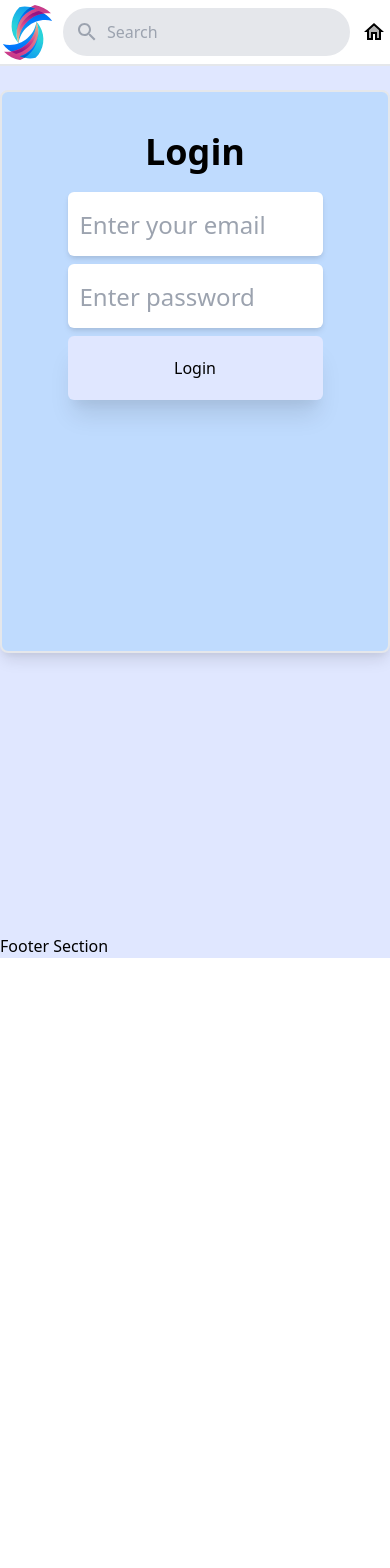
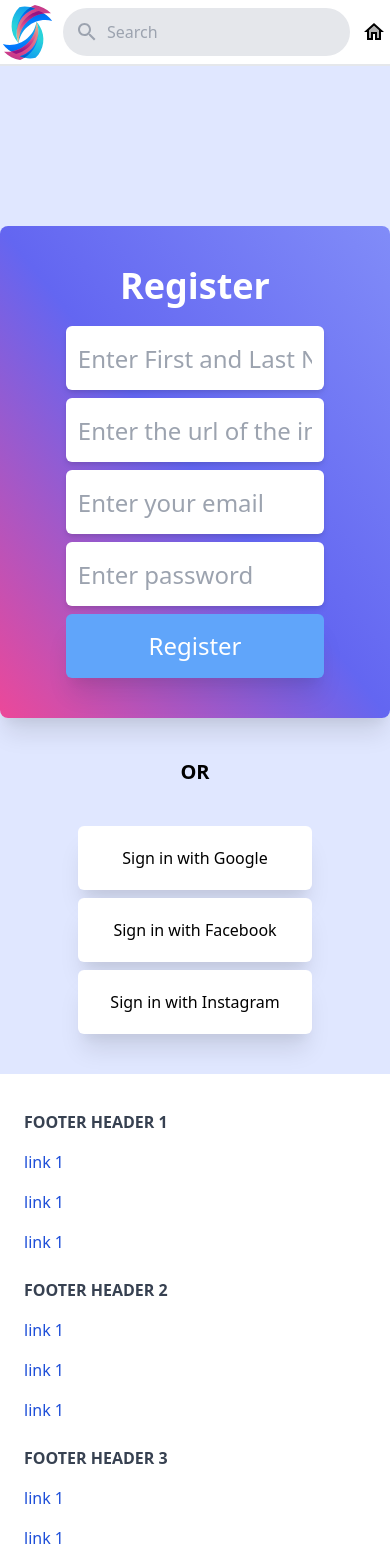
Before and after one commit to corey-calhoun/social-media-demo-nextjs, a Next.js app: page / in a window 390 px wide. Shown: the top 1568 px of the page. Before the commit the page ends 958 px from the top, so only its background shows below. Built offline with nearby package versions, Linux system fonts and the light colour scheme.

Commit message:
built login/register layouts

```diff
--- a/components/Footer.js
+++ b/components/Footer.js
@@ -2,9 +2,43 @@ import React from 'react'
 
 function Footer() {
   return (
-    <div className="flex w-full bottom-0 ">
-      <h1>Footer Section</h1>
-    </div>
+
+    <footer className="footer bg-white relative pt-1 border-b-2 border-blue-700">
+      <div className="container mx-auto px-6">
+
+        <div className="sm:flex sm:mt-8">
+          <div className="mt-8 sm:mt-0 sm:w-full sm:px-8 flex flex-col md:flex-row justify-between">
+            <div className="flex flex-col">
+              <span className="font-bold text-gray-700 uppercase mb-2">Footer header 1</span>
+              <span className="my-2"><a href="#" className="text-blue-700  text-md hover:text-blue-500">link 1</a></span>
+              <span className="my-2"><a href="#" className="text-blue-700  text-md hover:text-blue-500">link 1</a></span>
+              <span className="my-2"><a href="#" className="text-blue-700  text-md hover:text-blue-500">link 1</a></span>
+            </div>
+            <div className="flex flex-col">
+              <span className="font-bold text-gray-700 uppercase mt-4 md:mt-0 mb-2">Footer header 2</span>
+              <span className="my-2"><a href="#" className="text-blue-700 text-md hover:text-blue-500">link 1</a></span>
+              <span className="my-2"><a href="#" className="text-blue-700  text-md hover:text-blue-500">link 1</a></span>
+              <span className="my-2"><a href="#" className="text-blue-700 text-md hover:text-blue-500">link 1</a></span>
+            </div>
+            <div className="flex flex-col">
+              <span className="font-bold text-gray-700 uppercase mt-4 md:mt-0 mb-2">Footer header 3</span>
+              <span className="my-2"><a href="#" className="text-blue-700  text-md hover:text-blue-500">link 1</a></span>
+              <span className="my-2"><a href="#" className="text-blue-700  text-md hover:text-blue-500">link 1</a></span>
+              <span className="my-2"><a href="#" className="text-blue-700  text-md hover:text-blue-500">link 1</a></span>
+            </div>
+          </div>
+        </div>
+      </div>
+      <div className="container mx-auto px-6">
+        <div className="mt-16 border-t-2 border-gray-300 flex flex-col items-center">
+          <div className="sm:w-2/3 text-center py-6">
+            <p className="text-sm text-blue-700 font-bold mb-2">
+              © 2020 by Corey Calhoun
+            </p>
+          </div>
+        </div>
+      </div>
+    </footer>
   )
 }
 
--- a/components/Header.js
+++ b/components/Header.js
@@ -13,7 +13,7 @@ function Header() {
   }
 
   return (
-    <div className="flex bg-white justify-between md:justify-evenly  items-center py2 mx-auto border-b-2 mb-6 top-0 sticky z-100">
+    <div className="flex bg-white justify-between md:justify-evenly  items-center py2 mx-auto border-b-2  top-0 sticky z-100">
       <div className="object-contian flex-shrink-0 flex mx-auto">
         <Image
           src={logo}
--- a/components/Login.js
+++ b/components/Login.js
@@ -1,26 +1,54 @@
-import React from 'react'
+import { useState } from 'react'
+import { auth } from '../firebase'
 
 function Login() {
+
+    const [email, setEmail] = useState('');
+    const [password, setPassword] = useState('');
+
+    const login = (e) => {
+        e.preventDefault();
+
+
+    }
+
     return (
-        <div className="md:flex justify-center h-screen">
-            <form className="flex-col space-y-2 p-10  bg-blue-200 md:w-1/3 m-auto h-4/6 rounded-lg border-2 shadow-lg">
-                <h1 className="flex justify-center text-4xl font-bold mb-5">Login</h1>
+        <div className="md:flex-col justify-center mt-40 mb-10">
+
+            <form className="flex-col space-y-2 p-10 bg-gradient-to-br from-indigo-400 via-indigo-500 to-pink-500 md:w-1/3 m-10  md:m-auto h-1/2 md:h-4/6 rounded-lg  shadow-xl">
+                <h1 className="flex justify-center text-4xl font-bold mb-5 text-white">Login</h1>
                 <input
                     type="email "
                     placeholder="Enter your email"
                     className="flex w-5/6  md:w-full mt-10 mx-auto h-16 text-2xl p-3 rounded-md shadow-md"
-                    email
+                    value={email}
+                    onChange={e => setEmail(e.target.value)}
                     required
                 />
                 <input
                     type="password "
                     placeholder="Enter password"
                     className="flex w-5/6  md:w-full mt-10 mx-auto h-16 text-2xl p-3 rounded-md shadow-md"
-                    password
+                    value={password}
+                    onChange={e => setPassword(e.target.value)}
                     required
                 />
-                <button className="flex justify-center mx-auto items-center shadow-xl bg-indigo-100 w-5/6 md:w-full h-16 rounded-md">Login</button>
+                <button
+                    className="flex justify-center mx-auto items-center shadow-xl bg-blue-400 text-white text-2xl w-5/6 md:w-full h-16 rounded-md"
+                    onSubmit={login}
+                >
+                    Login
+                </button>
             </form>
+
+            <h3 className="flex justify-center mx-auto p-10 font-bold md:font-semibold text-xl md:text-3xl ">OR</h3>
+
+            <div className="grid space-y-2">
+                <button className="flex mx-auto p-5 shadow-xl bg-white w-3/5 md:w-1/5 rounded-md justify-center ">Sign in with Google</button>
+                <button className="flex mx-auto p-5 shadow-xl bg-white w-3/5 md:w-1/5 rounded-md justify-center ">Sign in with Facebook</button>
+                <button className="flex mx-auto p-5 shadow-xl bg-white w-3/5 md:w-1/5 rounded-md justify-center ">Sign in with Instagram</button>
+            </div>
+
         </div>
     )
 }
--- /dev/null
+++ b/components/Register.js
@@ -0,0 +1,91 @@
+import { useState } from 'react'
+import { useDispatch } from 'react-redux';
+import { auth } from '../firebase'
+
+function Register() {
+
+    const [name, setName] = useState('');
+    const [email, setEmail] = useState('');
+    const [password, setPassword] = useState('');
+    const [profileUrl, setProfileUrl] = useState('');
+
+    const dispatch = useDispatch();
+
+    const register = (e) => {
+        e.preventDefault();
+
+        auth.createUserWithEmailAndPassword(email, password)
+            .then((userAuth) => {
+                userAuth.user.updateProfile({
+                    displayName: name,
+                    photoURL: profileUrl,
+                })
+                    .then(() => {
+                        dispatch(login({
+                            email: userAuth.user.email,
+                            uid: userAuth.user.uid,
+                            displayName: name,
+                            photoURL: profileUrl,
+                        })
+                        );
+                    });
+            }).catch((error) => alert(error))
+    };
+
+
+    return (
+        <div className="md:flex-col justify-center mt-40 mb-10">
+            <form className="flex-col space-y-2 p-10 bg-gradient-to-bl from-indigo-400 via-indigo-500 to-pink-500 md:w-1/3 m-auto h-1/2 md:h-4/6 rounded-lg shadow-xl">
+                <h1 className="flex justify-center text-4xl font-bold mb-5 text-white">Register</h1>
+                <input
+                    type="text "
+                    placeholder="Enter First and Last Name"
+                    className="flex w-5/6  md:w-full mt-10 mx-auto h-16 text-2xl p-3 rounded-md shadow-md"
+                    value={name}
+                    onChange={e => setName(e.target.value)}
+                    required
+                />
+                <input
+                    type="text "
+                    placeholder="Enter the url of the image"
+                    className="flex w-5/6  md:w-full mt-10 mx-auto h-16 text-2xl p-3 rounded-md shadow-md"
+                    value={profileUrl}
+                    onChange={e => setProfileUrl(e.target.value)}
+                    required
+                />
+                <input
+                    type="email "
+                    placeholder="Enter your email"
+                    className="flex w-5/6  md:w-full mt-10 mx-auto h-16 text-2xl p-3 rounded-md shadow-md"
+                    value={email}
+                    onChange={e => setEmail(e.target.value)}
+                    required
+                />
+                <input
+                    type="password "
+                    placeholder="Enter password"
+                    className="flex w-5/6  md:w-full mt-10 mx-auto h-16 text-2xl p-3 rounded-md shadow-md"
+                    value={password}
+                    onChange={e => setPassword(e.target.value)}
+                    required
+                />
+                <button
+                    className="flex justify-center mx-auto items-center shadow-xl bg-blue-400 text-white text-2xl w-5/6 md:w-full h-16 rounded-md"
+                    onSubmit={register}
+                >
+                    Register
+                </button>
+            </form>
+
+            <h3 className="flex justify-center mx-auto p-10 font-bold md:font-semibold text-xl md:text-3xl ">OR</h3>
+
+            <div className="grid space-y-2">
+                <button className="flex mx-auto p-5 shadow-xl bg-white w-3/5 md:w-1/5 rounded-md justify-center ">Sign in with Google</button>
+                <button className="flex mx-auto p-5 shadow-xl bg-white w-3/5 md:w-1/5 rounded-md justify-center ">Sign in with Facebook</button>
+                <button className="flex mx-auto p-5 shadow-xl bg-white w-3/5 md:w-1/5 rounded-md justify-center ">Sign in with Instagram</button>
+            </div>
+        </div>
+    )
+}
+
+export default Register;
--- a/pages/index.js
+++ b/pages/index.js
@@ -5,18 +5,19 @@ import Sidebar from '../components/Sidebar';
 import Login from '../components/Login';
 import { selectUser } from '../utils/userSlice';
 import { useSelector } from "react-redux";
+import Register from "../components/Register";
 
 export default function Home() {
 
   const user = useSelector(selectUser);
 
   return (
-    <div className="flex-col min-h-screen bg-indigo-100">
+    <div className="flex-col h-full bg-indigo-100">
       <Header />
 
       {/*if user not logged in, render Login. otherwise render the main content */}
       {!user ? (
-        <Login />
+        <Register />
       ) : (
         //render main body
         <main className="flex md:w-3/4 md:mx-auto ">
--- a/utils/userSlice.js
+++ b/utils/userSlice.js
@@ -7,7 +7,7 @@ export const userSlice = createSlice({
     },
     reducers: {
         login: (state, action) => {
-            state.value = action.payload;
+            state.user = action.payload;
         },
         logout: (state) => {
             state.user = null;
```
